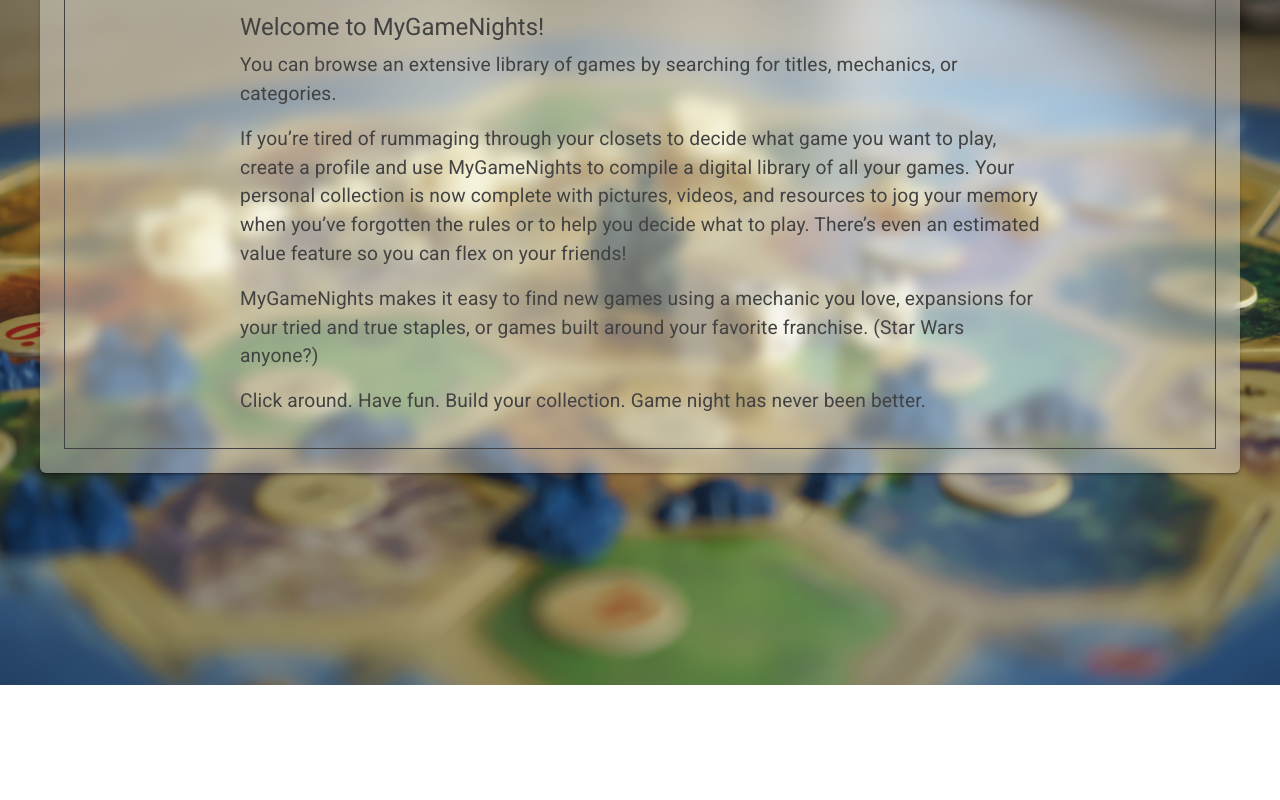
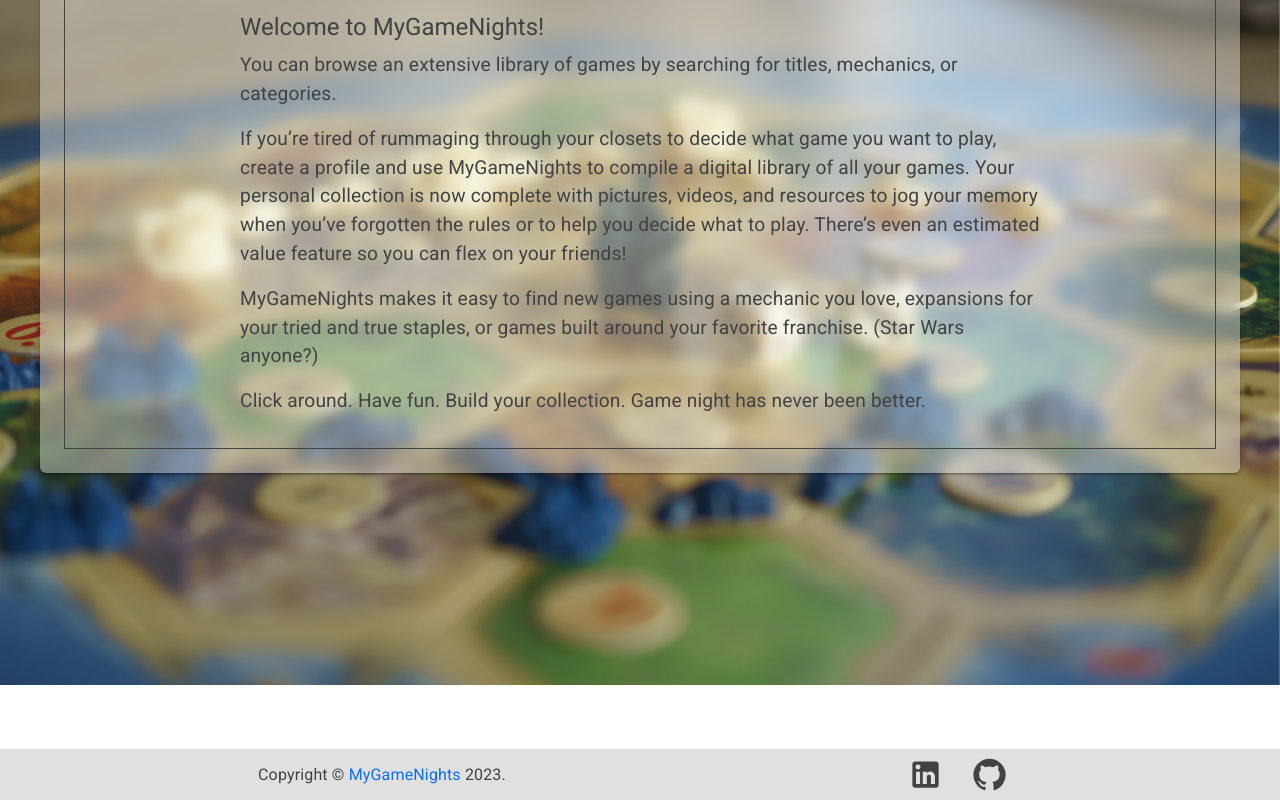
Before and after one commit to Jared-Enck/Capstone-2, a React (Create React App) app in the folder frontend/: page / in a window 1280 px wide. Shown: the part 171-971 px from the top of the page. Before the commit the page ends 800 px from the top, so only its background shows below. Built offline with nearby package versions, Linux system fonts and the light colour scheme; no server answers.

Commit message:
footer overhaul

```diff
--- a/frontend/src/App.css
+++ b/frontend/src/App.css
@@ -1,4 +1,5 @@
 main {
+  min-height: 100vh;
   margin-top: 56px;
   padding: 0.3rem;
 }
--- a/frontend/src/App.js
+++ b/frontend/src/App.js
@@ -8,6 +8,7 @@ import Navbar from './components/navbar/Navbar';
 import { CssBaseline } from '@mui/material';
 import useLocalStorage from './hooks/useLocalStorage';
 import { Background } from './components/styled';
+import Footer from './components/footer/Footer';
 
 const AllRoutesComp = lazy(() => import('./AllRoutes'));
 
@@ -28,6 +29,7 @@ export default function App() {
             <main>
               <AllRoutesComp />
             </main>
+            <Footer />
           </DataProvider>
         </UserProvider>
       </ThemeProvider>
--- a/frontend/src/components/footer/Copyright.js
+++ b/frontend/src/components/footer/Copyright.js
@@ -4,19 +4,9 @@ import { Link } from 'react-router-dom';
 
 export default function Copyright() {
   return (
-    <Typography
-      variant='body2'
-      color='text.secondary'
-      align='center'
-    >
+    <Typography sx={{ color: 'primary.text' }}>
       {'Copyright © '}
-      <Link
-        color='inherit'
-        to='/'
-      >
-        MyGameNights
-      </Link>{' '}
-      {new Date().getFullYear()}.
+      <Link to='/'>MyGameNights</Link> {new Date().getFullYear()}.
     </Typography>
   );
 }
--- a/frontend/src/components/footer/Footer.js
+++ b/frontend/src/components/footer/Footer.js
@@ -1,33 +1,65 @@
 import React from 'react';
-import {
-  Box,
-  Container,
-  Row,
-  P,
-  Column,
-  FooterLink,
-  Heading,
-} from './FooterStyles';
+import styled from '@emotion/styled';
+import { Box, Container, Grid, Button } from '@mui/material';
+import { LinkedIn, GitHub } from '@mui/icons-material';
 import Copyright from './Copyright';
 
+const StyledBox = styled(Box)(({ theme }) => ({
+  padding: '0.5rem',
+  background: theme.palette.primary.dark,
+  width: '100%',
+}));
+
+const StyledContainer = styled(Container)(({ theme }) => ({
+  justifyContent: 'center',
+  maxWidth: '1000px',
+  margin: '0 auto',
+}));
+
 export default function Footer() {
+  // Open in new tab
+  const newTab = (idx) => {
+    const urls = [
+      'https://www.linkedin.com/in/jared-enck',
+      'https://github.com/Jared-Enck',
+    ];
+    window.open(urls[idx], '_blank');
+  };
   return (
-    <Box>
-      <Container>
-        <Row>
-          <Column>
-            <Heading>About Us</Heading>
-            <FooterLink href='#'>Aim</FooterLink>
-          </Column>
-          <Column>
-            <Heading>Contact Us</Heading>
-            <FooterLink href='#'>Jared Enck</FooterLink>
-          </Column>
-        </Row>
-        <P>
-          <Copyright />
-        </P>
-      </Container>
-    </Box>
+    <footer style={{ marginTop: '4rem' }}>
+      <StyledBox sx={{ padding: '.5rem' }}>
+        <StyledContainer>
+          <Grid
+            container
+            direction={'row'}
+            justifyContent={'space-around'}
+            sx={{ height: '100%', alignItems: 'center' }}
+          >
+            <Grid item>
+              <Copyright />
+            </Grid>
+            <Grid item>
+              {[<LinkedIn fontSize='large' />, <GitHub fontSize='large' />].map(
+                (icon, idx) => (
+                  <Button
+                    key={idx}
+                    variant='text'
+                    onClick={() => newTab(idx)}
+                    sx={{
+                      padding: 0,
+                      color: 'primary.text',
+                      transition: '200ms ease-in-out',
+                      '&:hover': { color: 'secondary.main' },
+                    }}
+                  >
+                    {icon}
+                  </Button>
+                )
+              )}
+            </Grid>
+          </Grid>
+        </StyledContainer>
+      </StyledBox>
+    </footer>
   );
 }
```
Also changed, not shown: frontend/src/components/footer/FooterStyles.js (deleted, +0 -62 lines), 1 other file (tests, documents, lock files or other folders).
